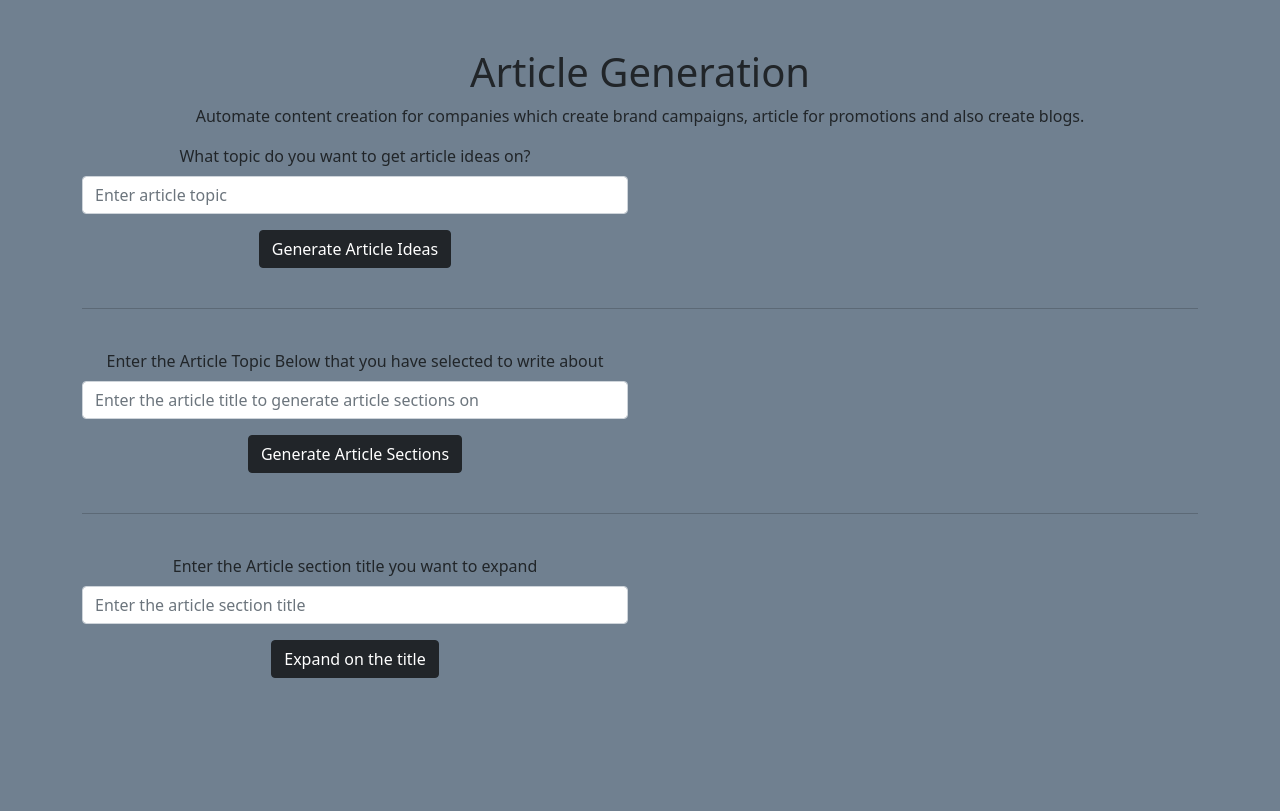
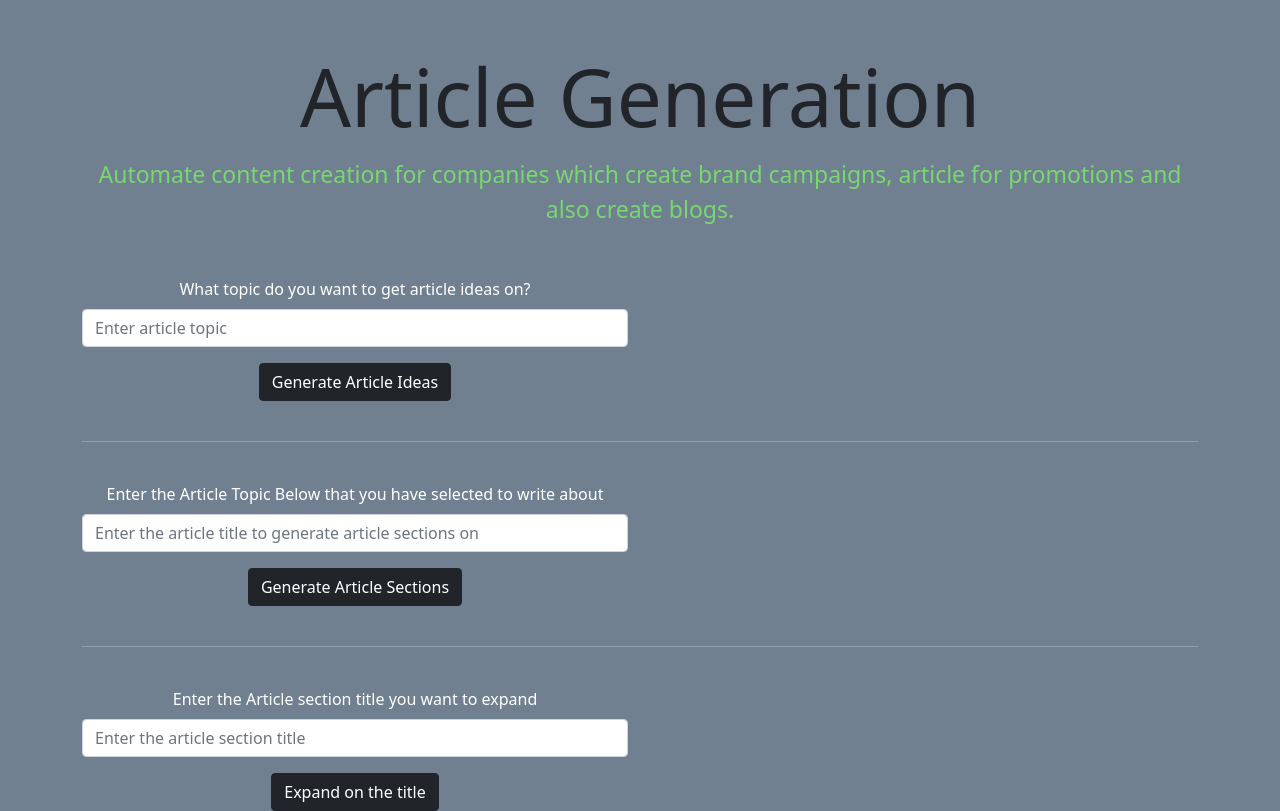
Before and after one commit to kshitizsharan/webapp2, a Flask app: page /welcome in a window 1280 px wide. Before the commit the page ends 678 px from the top, so only its background shows below. Run offline with Flask 2, Linux system fonts and the light colour scheme.

Commit message:
css addition

```diff
--- a/templates/index.html
+++ b/templates/index.html
@@ -16,11 +16,11 @@
   <link rel="shortcut icon" type="image/x-icon" href="{{ url_for('static', filename='images/favicon.jpg') }}">
 
   </head>
-  <body style="background-color:slategrey;">
+  <body style="background-color:slategrey; color: white;">
     <div class="container text-center">
-      <h1 class="mt-5 text-center">Article Generation</h1>
+      <h1 class="mt-5 text-center text-dark" style="font-size:80px;text-align: center; padding-bottom: 5px;">Article Generation</h1>
 
-      <p class="text-center">Automate content creation for companies which create brand campaigns, article for promotions and also create blogs.</p>
+      <p class="text-center" style="color: rgb(119, 216, 112); padding-bottom: 35px; font-size:23px;">Automate content creation for companies which create brand campaigns, article for promotions and also create blogs.</p>
 
       <div class="row text-center">
         <div class="col-lg-6">
```
